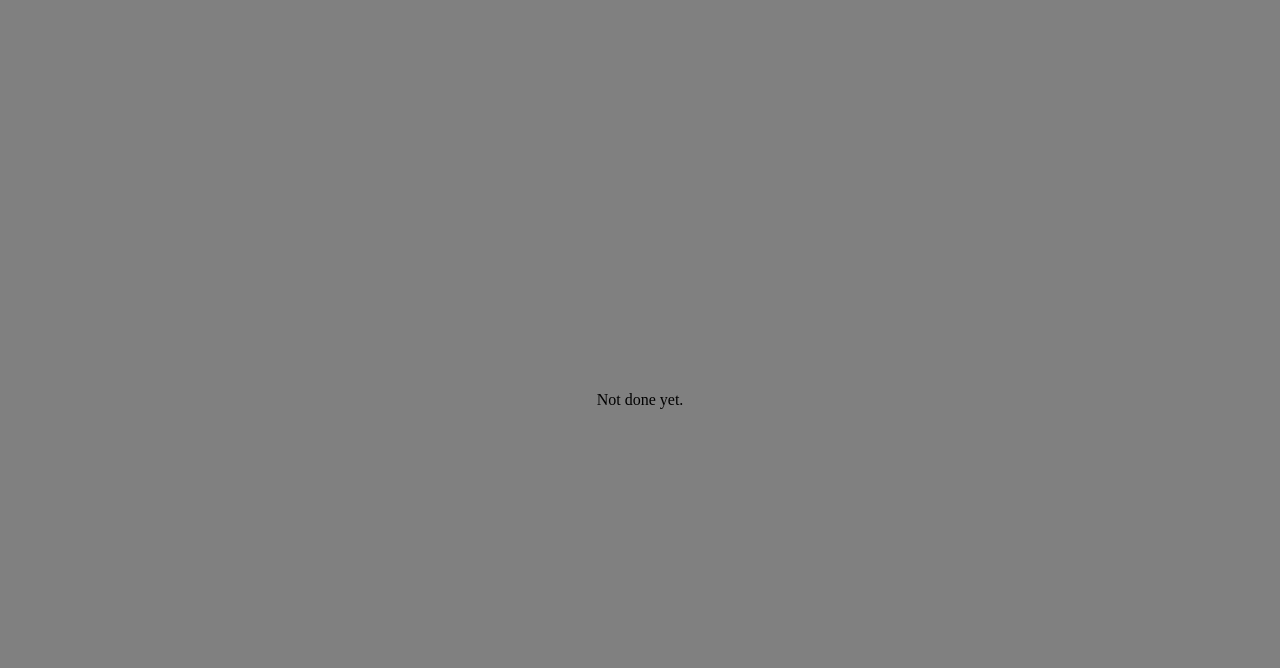
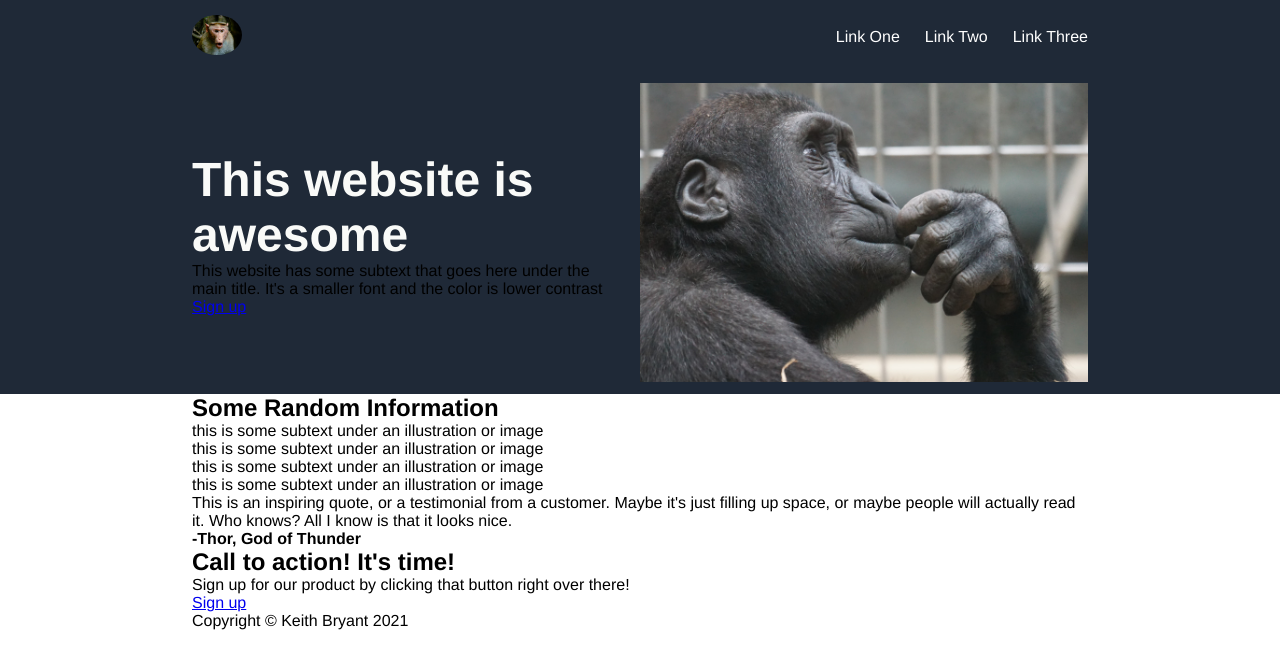
Before and after one commit to the-best-keith/landingPage, a plain HTML site: page index.html in a window 1280 px wide. Drawn offline with Linux system fonts and the light colour scheme.

Commit message:
Started creating layout, not finished.

```diff
--- /dev/null
+++ b/css/style.css
@@ -0,0 +1,72 @@
+* {
+    margin: 0;
+    padding: 0;
+    box-sizing: border-box;
+    font-family: Helvetica, sans-serif;
+}
+
+.sections {
+    padding-left: 15vw;
+    padding-right: 15vw;
+}
+
+header {
+    background-color: #1F2937;
+    display: flex;
+    justify-content: space-between;
+    align-items: center;
+    padding-top: 15px;
+    padding-bottom: 15px;
+}
+
+header ul {
+    display: flex;
+    list-style: none;
+    gap: 25px;
+}
+
+header a {
+    color: white;
+    text-decoration: none;
+}
+
+header a:hover {
+    text-decoration: underline;
+}
+
+.logo img {
+    width: 50px;
+    height: auto;
+    border-radius: 50%;
+}
+
+.section-1 {
+    background-color: #1F2937;
+    display: flex;
+    justify-content: space-between;
+    height: 40vh;
+    align-items: center;
+    gap: 30px;
+}
+
+.section-1 h1 {
+    font-size: 48px;
+    font-weight: 900;
+    color: #F9FAF8;
+}
+
+.right-1 {
+    flex-basis: 50%;
+    flex-shrink: 0;
+}
+
+.right-1 img {
+    width: 100%;
+    height: auto;
+}
+
+.placeholder-image-1 {
+    width: 100%;
+    height: inherit;
+    background-color: gray;
+}
--- a/index.html
+++ b/index.html
@@ -4,9 +4,76 @@
     <meta charset="UTF-8">
     <meta name="viewport" content="width=device-width, initial-scale=1.0">
     <title>Landing Page</title>
-    <link href="style.css" rel="stylesheet" />
+    <link href="./css/style.css" rel="stylesheet" />
 </head>
 <body>
-    <p>Not done yet.</p>
+    <header class="sections">
+        <div class="logo">
+            <a href="#"><img src="images/monkeyIcon.jpg" alt="Header Logo"></a>
+        </div>
+        <ul>
+            <li><a href="#">Link One</a></li>
+            <li><a href="#">Link Two</a></li>
+            <li><a href="#">Link Three</a></li>
+        </ul>
+    </header>
+    <main>
+        <div class="section-1 sections">
+            <div class="left-1">
+                <h1>This website is awesome</h1>
+                <p>This website has some subtext that goes here under the main title.
+                    It's a smaller font and the color is lower contrast
+                </p>
+                <div class="button">
+                    <a href="#">Sign up</a>
+                </div>
+            </div>
+            <div class="right-1">
+                <img src="images/monkeyThinking.jpg" alt="Image of a thinking monkey.">
+            </div>
+        </div>
+        <div class="section2 sections">
+            <div class="top-2">
+                <h2>Some Random Information</h2>
+            </div>
+            <div class="bottom-2">
+                <div class="subsets-2">
+                    <div class="subset-image-placeholder-2"></div>
+                    <p>this is some subtext under an illustration or image</p>
+                </div>
+                <div class="subsets-2">
+                    <div class="subset-image-placeholder-2"></div>
+                    <p>this is some subtext under an illustration or image</p>
+                </div>
+                <div class="subsets-2">
+                    <div class="subset-image-placeholder-2"></div>
+                    <p>this is some subtext under an illustration or image</p>
+                </div>
+                <div class="subsets-2">
+                    <div class="subset-image-placeholder-2"></div>
+                    <p>this is some subtext under an illustration or image</p>
+                </div>
+            </div>
+        </div>
+        <div class="section3 sections">
+            <p>This is an inspiring quote, or a testimonial from a customer.
+                Maybe it's just filling up space, or maybe people will actually read it.
+                Who knows? All I know is that it looks nice.
+            </p>
+            <p><strong>-Thor, God of Thunder</strong></p>
+        </div>
+        <div class="section4 sections">
+            <div class="left-4">
+                <h2>Call to action! It's time!</h2>
+                <p>Sign up for our product by clicking that button right over there!</p>
+            </div>
+            <div class="right-4">
+                <a href="#">Sign up</a>
+            </div>
+        </div>
+    </main>
+    <footer class="sections">
+        <p>Copyright &copy Keith Bryant 2021</p>
+    </footer>
 </body>
 </html>
--- a/style.css
+++ /dev/null
@@ -1,16 +0,0 @@
-* {
-    margin: 0;
-    padding: 0;
-    box-sizing: border-box;
-}
-
-body {
-    background-color: gray;
-}
-
-p {
-    display: flex;
-    justify-content: center;
-    height: 100vh;
-    align-items: center;
-}
```
Also changed, not shown: images/monkeyIcon.jpg (added), images/monkeyThinking.jpg (added).
